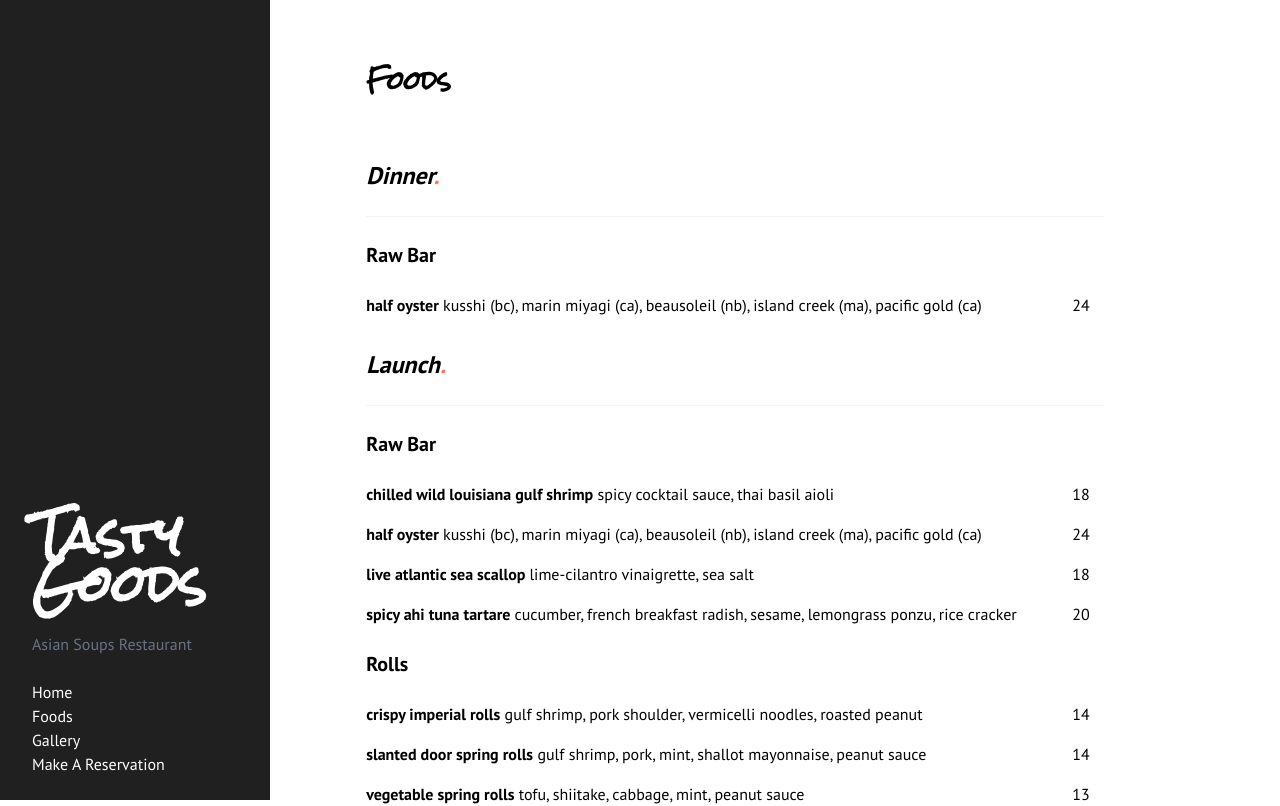
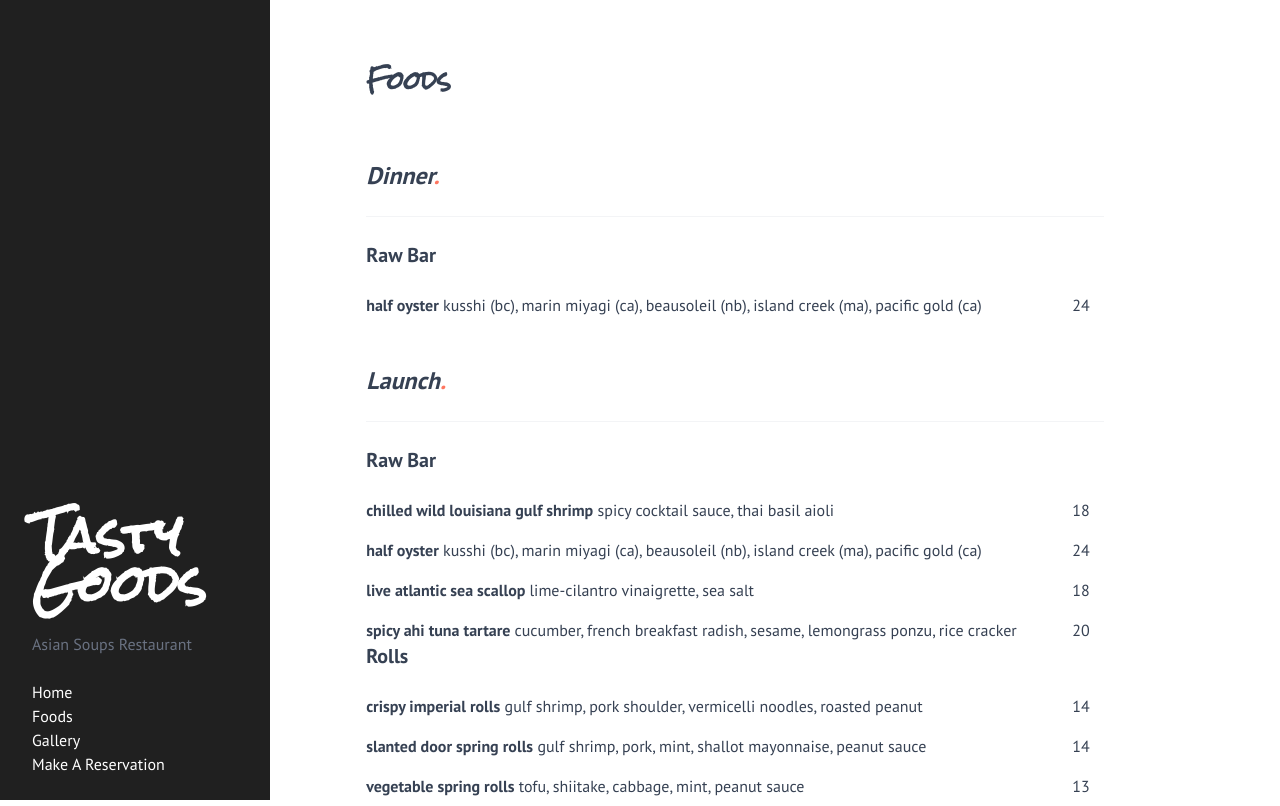
Before and after one commit to Elgemp4/integration, a website built with Vite: page src/foods.html in a window 1280 px wide. Built offline with nearby package versions, Linux system fonts and the light colour scheme.

Commit message:
Changed food.html

```diff
--- a/src/css/style.css
+++ b/src/css/style.css
@@ -32,7 +32,7 @@
 }
 
 body{
-  @apply font-sans h-screen flex flex-col md:flex-row;
+  @apply font-sans h-screen flex flex-col md:flex-row text-gray-700;
 }
 
 .header{
@@ -74,3 +74,23 @@ body{
 .reservation-form-submit{
   @apply bg-tasty-red text-white p-4 rounded-md hover:cursor-pointer hover:bg-tasty-darkred transition-colors;
 }
+
+.rock-title{
+  @apply font-rock font-extrabold text-2xl mb-16;
+}
+
+.food-title{
+  @apply text-2xl italic font-bold mt-12;
+}
+
+.food-title-dot{
+  @apply text-tasty-red;
+}
+
+.food-subtitle{
+  @apply font-bold text-xl mb-2;
+}
+
+.food-item{
+  @apply grid grid-cols-[1fr_2rem];
+}
--- a/src/foods.html
+++ b/src/foods.html
@@ -37,13 +37,13 @@
       <main
         class="px-4 pt-16 md:pl-24 md:pt-16 flex flex-col grow max-w-[850px]"
       >
-        <h2 class="font-rock font-extrabold text-2xl mb-16">Foods</h2>
+        <h2 class="rock-title">Foods</h2>
         <h3 class="text-2xl italic font-bold">
-          Dinner<span class="text-tasty-red">.</span>
+          Dinner<span class="food-title-dot">.</span>
         </h3>
         <hr class="my-6 border-gray-100" />
         <section class="flex flex-col gap-4">
-          <h4 class="font-bold text-xl mb-2">Raw Bar</h4>
+          <h4 class="food-subtitle">Raw Bar</h4>
           <div class="grid grid-cols-[1fr_2rem]">
             <p>
               <span class="font-bold">half oyster</span>
@@ -53,20 +53,18 @@
             <p>24</p>
           </div>
         </section>
-        <h3 class="text-2xl italic font-bold mt-8">
-          Launch<span class="text-tasty-red">.</span>
-        </h3>
+        <h3 class="food-title">Launch<span class="food-title-dot">.</span></h3>
         <hr class="my-6 border-gray-100" />
         <section class="flex flex-col gap-4">
-          <h4 class="font-bold text-xl mb-2">Raw Bar</h4>
-          <div class="grid grid-cols-[1fr_2rem]">
+          <h4 class="food-subtitle">Raw Bar</h4>
+          <div class="food-item">
             <p>
               <span class="font-bold">chilled wild louisiana gulf shrimp</span>
               spicy cocktail sauce, thai basil aioli
             </p>
             <p>18</p>
           </div>
-          <div class="grid grid-cols-[1fr_2rem]">
+          <div class="food-item">
             <p>
               <span class="font-bold">half oyster</span>
               kusshi (bc), marin miyagi (ca), beausoleil (nb), island creek
@@ -74,14 +72,14 @@
             </p>
             <p>24</p>
           </div>
-          <div class="grid grid-cols-[1fr_2rem]">
+          <div class="food-item">
             <p>
               <span class="font-bold">live atlantic sea scallop </span>
               lime-cilantro vinaigrette, sea salt
             </p>
             <p>18</p>
           </div>
-          <div class="grid grid-cols-[1fr_2rem]">
+          <div class="food-item">
             <p>
               <span class="font-bold">spicy ahi tuna tartare </span>
               cucumber, french breakfast radish, sesame, lemongrass ponzu, rice
@@ -91,22 +89,22 @@
           </div>
         </section>
         <section class="flex flex-col gap-4">
-          <h4 class="font-bold text-xl mb-2 mt-6">Rolls</h4>
-          <div class="grid grid-cols-[1fr_2rem]">
+          <h4 class="food-subtitle">Rolls</h4>
+          <div class="food-item">
             <p>
               <span class="font-bold">crispy imperial rolls</span>
               gulf shrimp, pork shoulder, vermicelli noodles, roasted peanut
             </p>
             <p>14</p>
           </div>
-          <div class="grid grid-cols-[1fr_2rem]">
+          <div class="food-item">
             <p>
               <span class="font-bold">slanted door spring rolls</span>
               gulf shrimp, pork, mint, shallot mayonnaise, peanut sauce
             </p>
             <p>14</p>
           </div>
-          <div class="grid grid-cols-[1fr_2rem]">
+          <div class="food-item">
             <p>
               <span class="font-bold">vegetable spring rolls</span>
               tofu, shiitake, cabbage, mint, peanut sauce
```
